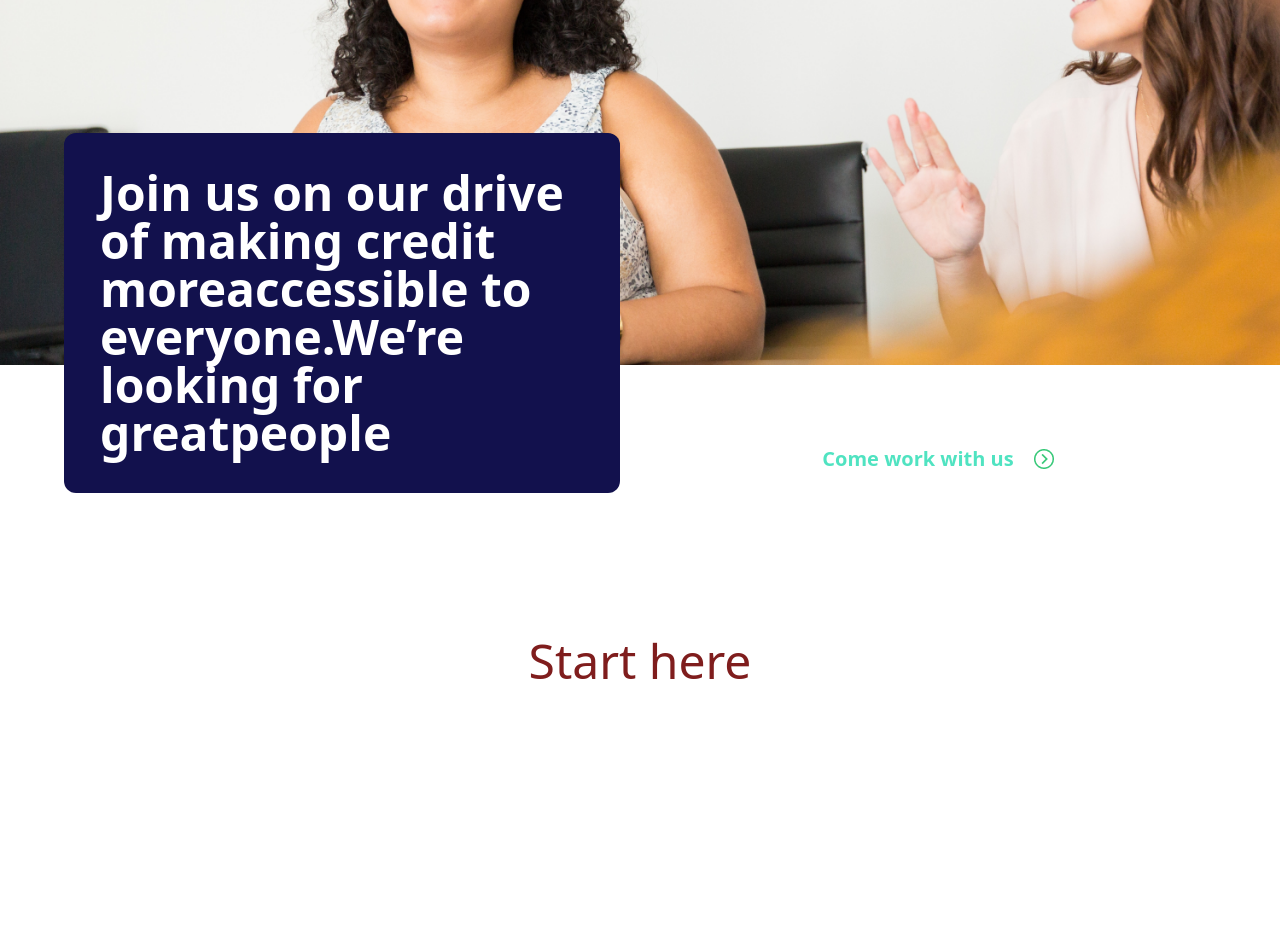
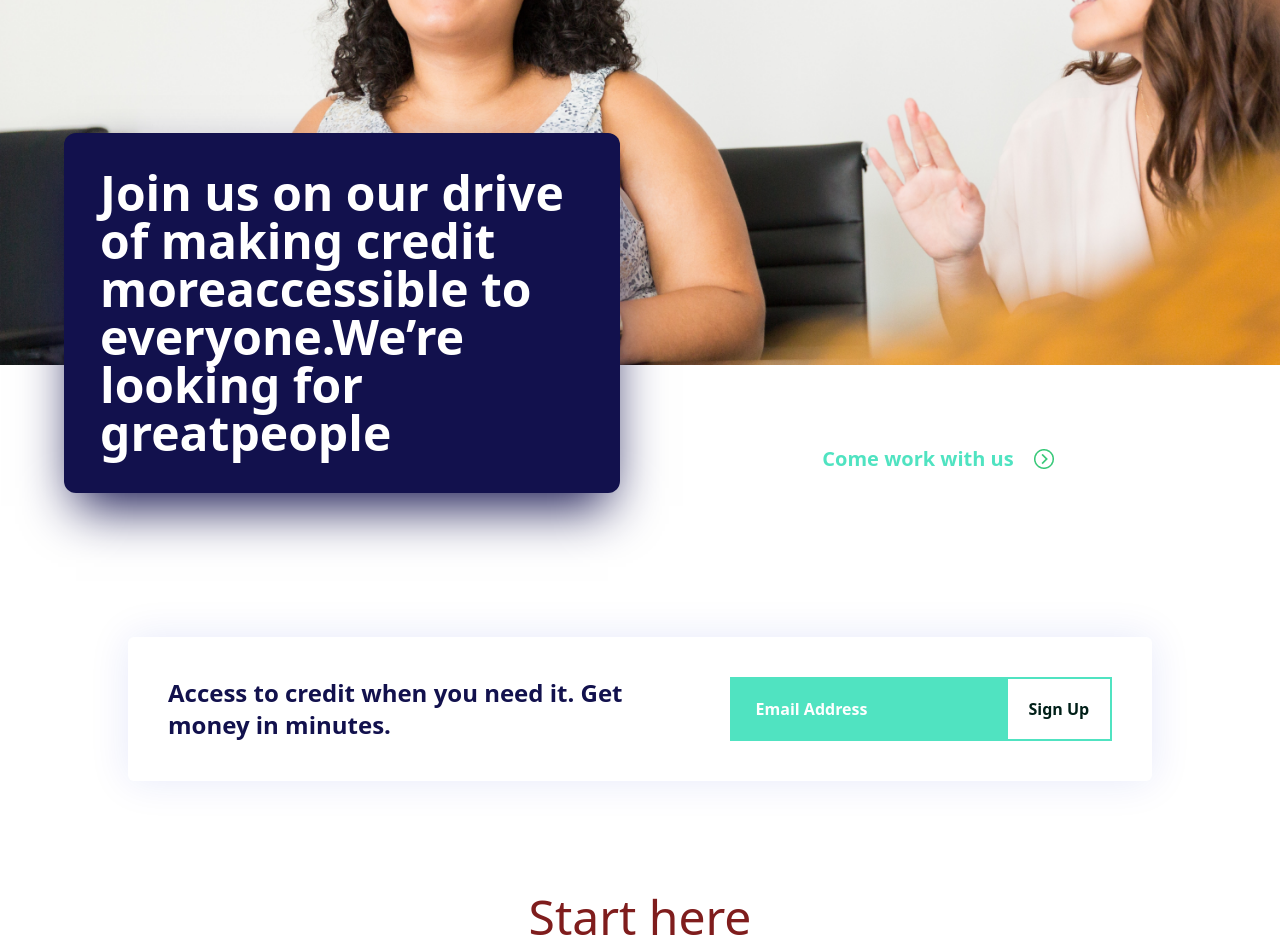
Before and after one commit to Kingsleyetukudo/money-in-minutes, a React (Create React App) app: page / in a window 1280 px wide. Shown: the part 4160-5109 px from the top of the page. Before the commit the page ends 4853 px from the top, so only its background shows below. Built offline with nearby package versions, Linux system fonts and the light colour scheme.

Commit message:
footer in progress

```diff
--- a/src/App.js
+++ b/src/App.js
@@ -1,5 +1,6 @@
 import CeoMIM from "./components/CeoMIM";
 import FifthHero from "./components/FifthHero";
+import Footer from "./components/Footer";
 import FourthHero from "./components/FourthHero";
 import LandingHero from "./components/LandingHero";
 import LoanInfo from "./components/LoanInfo";
@@ -19,6 +20,7 @@ function App() {
         <FourthHero />
         <FifthHero />
         <SixthHero />
+        <Footer />
         <h1 className="text-red-900 text-center text-5xl">Start here</h1>
       </div>
     </div>
--- /dev/null
+++ b/src/components/Footer.js
@@ -0,0 +1,24 @@
+const Footer = () => {
+  return (
+    <div>
+      <div className="shadow-3xl flex w-4/5 p-10 rounded-md navBarRes:flex navBarRes:flex-wrap navBarRes:items-center navBarRes:justify-center navBarRes:mt-20 m-auto gap-10">
+        <h2 className="text-2xl text-headingColor font-bold">
+          Access to credit when you need it. Get money in minutes.
+        </h2>
+        <div className="bg-emailBoxBg md:w-500 h-16 flex border-emailBoxBg border-2">
+          <input
+            type="text"
+            placeholder="Email Address"
+            className="bg-transparent placeholder:text-white placeholder:text-base placeholder:font-bold w-full outline-none pl-6 text-base"
+          />
+          <button className="bg-white h-auto w-36 text-textColor text-center font-bold text-base">
+            Sign Up
+          </button>
+        </div>
+      </div>
+      <div></div>
+    </div>
+  );
+};
+
+export default Footer;
--- a/src/components/SixthHero.jsx
+++ b/src/components/SixthHero.jsx
@@ -5,13 +5,13 @@ const SixthHero = () => {
     <div className="bg-bgImage h-600 bg-cover bg-no-repeat relative md:mb-40 navBarRes:h-400">
       <div className="w-full absolute -bottom-32">
         <div className="w-90 m-auto md:grid grid-cols-2 gap-10">
-          <div className="bg-headingColor p-9 rounded-xl">
+          <div className="bg-headingColor p-9 rounded-xl shadow-2xl shadow-headingColor">
             <h1 className="md:text-5xl text-white font-bold navBarRes:text-2xl">
               Join us on our drive of making credit moreaccessible to
               everyone.We’re looking for greatpeople
             </h1>
           </div>
-          <div className="flex gap-5 items-center place-self-center self-end pb-5 navBarRes:mt-5">
+          <div className="flex gap-5 items-center place-self-center self-end pb-5 navBarRes:mt-10">
             <h3 className="text-xl font-bold text-emailBoxBg">
               Come work with us
             </h3>
--- a/tailwind.config.js
+++ b/tailwind.config.js
@@ -20,6 +20,10 @@ module.exports = {
       borderWidth: {
         25: "25px",
         50: "50px",
+      },
+
+      boxShadow: {
+        "3xl": "0px 0px 40px rgba(22, 40, 202, 0.1)",
       },
 
       colors: {
```
